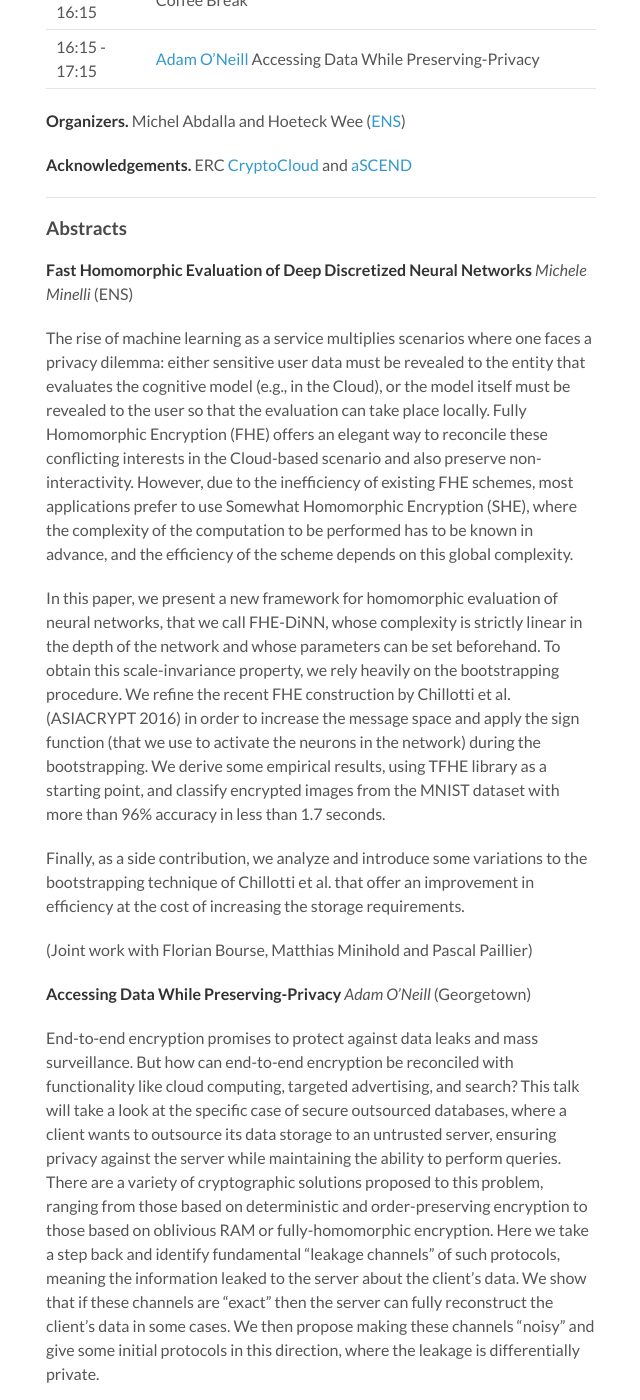
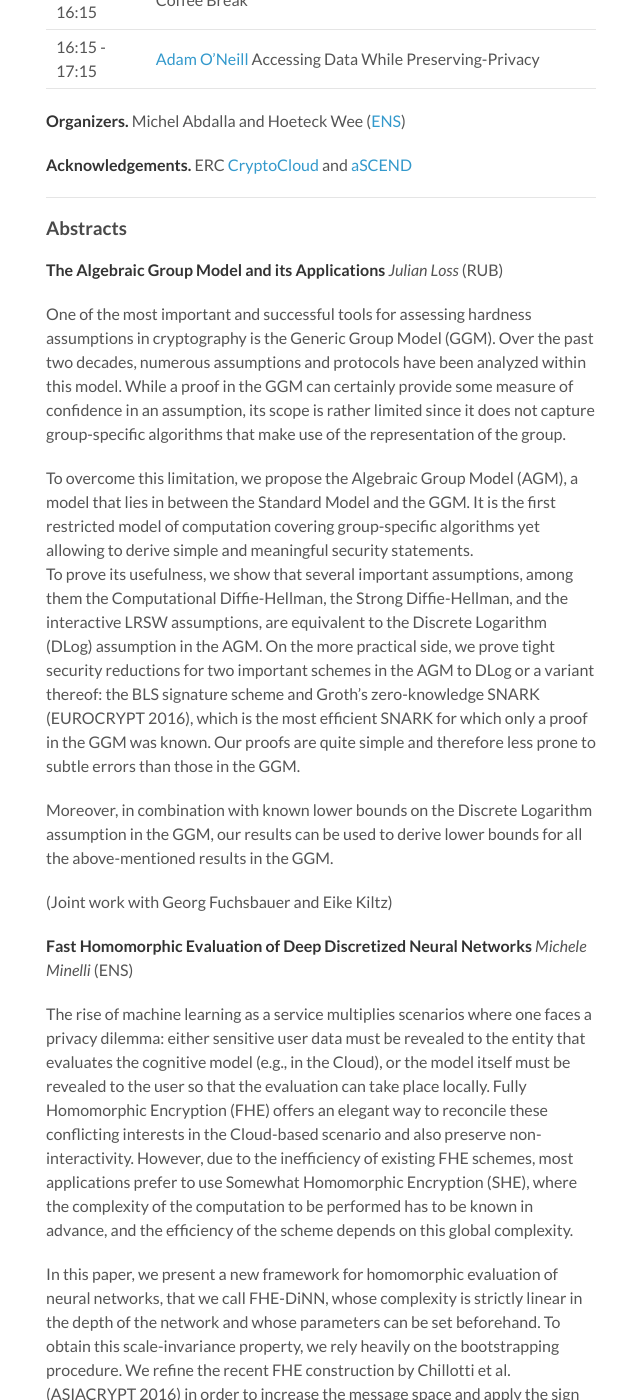
Before and after one commit to pariscryptoday/pariscryptoday.github.io, a Jekyll site: the page built from _posts/2018-08-01-eighth.md, in a window 1280 px wide and 1400 px high, scrolled down 886 px. Shown: the whole window, without its empty margins (164-804 px from the left). Built offline with Jekyll 4.4.1, drawn with Linux system fonts in a browser that asks for light colours; some of the changed text lies outside the part shown.

Commit message:
oct 2018

```diff
--- a/_posts/2018-08-01-eighth.md
+++ b/_posts/2018-08-01-eighth.md
@@ -16,7 +16,7 @@ ENS.
 | 10:00&nbsp;-&nbsp;10:05 | Welcome
 | 10:05 - 11:05 | [Sarah Meiklejohn](#SM)
 | 11:15 - 11:45 | [Mary Maller](#MaMa)
-| 11:45 - 12:15 | [Julian Loss](#JL)
+| 11:45 - 12:15 | [Julian Loss](#JL) The Algebraic Group Model and its Applications
 | 12:15 - 14:15 | Lunch (not provided)
 | 14:15 - 15:15 | [Ben Smith](#BS)
 | 15:15 - 15:45 | [Michele Minelli](#MiMi) Fast Homomorphic Evaluation of Deep Discretized Neural Networks
@@ -34,16 +34,28 @@ ENS.
 **<a name="MaMa"></a>title**
 *Mary Maller* (UCL)
 
-**<a name="JL"></a>title**
-*Julian Loss* (RUB)
-
 **<a name="BS"></a>title**
 *Ben Smith* (INRIA/LIX)
 -->
 
+
 ----------------
 
 ### Abstracts
+
+**<a name="JL"></a>The Algebraic Group Model and its Applications**
+*Julian Loss* (RUB)
+
+One of the most important and successful tools for assessing hardness assumptions in cryptography is the Generic Group Model (GGM). Over the past two decades, numerous assumptions and protocols have been analyzed within this model. While a proof in the GGM can certainly provide some measure of confidence in an assumption, its scope is rather limited since it does not capture group-specific algorithms that make use of the representation of the group.
+
+To overcome this limitation, we propose the Algebraic Group Model (AGM), a model that lies in between the Standard Model and the GGM. It is the first restricted model of computation covering group-specific algorithms yet allowing to derive simple and meaningful security statements.
+To prove its usefulness, we show that several important assumptions, among them the Computational Diffie-Hellman, the Strong Diffie-Hellman, and the interactive LRSW assumptions, are equivalent to the Discrete Logarithm (DLog) assumption in the AGM.
+On the more practical side, we prove tight security reductions for two important schemes in the AGM to DLog or a variant thereof: the BLS signature scheme and Groth's zero-knowledge SNARK (EUROCRYPT 2016), which is the most efficient SNARK for which only a proof in the GGM was known.
+Our proofs are quite simple and therefore less prone to subtle errors than those in the GGM.
+
+Moreover, in combination with known lower bounds on the Discrete Logarithm assumption in the GGM, our results can be used to derive lower bounds for all the above-mentioned results in the GGM.
+
+(Joint work with Georg Fuchsbauer and Eike Kiltz)
 
 **<a name="MiMi"></a>Fast Homomorphic Evaluation of Deep Discretized Neural Networks**
 *Michele Minelli* (ENS)
```
Also changed, not shown: _posts/2017-10-23-sixth.md (+1 -1 lines).
